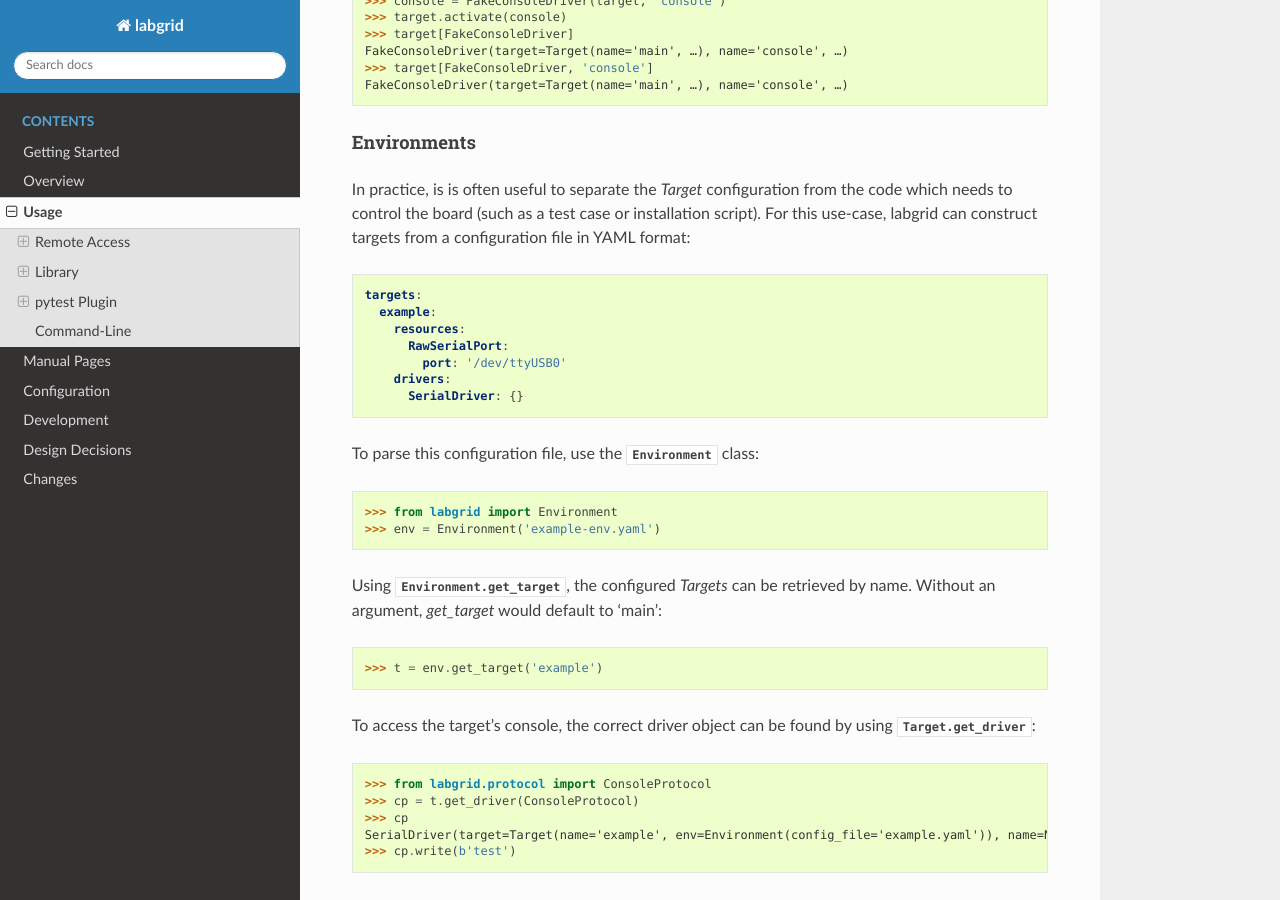
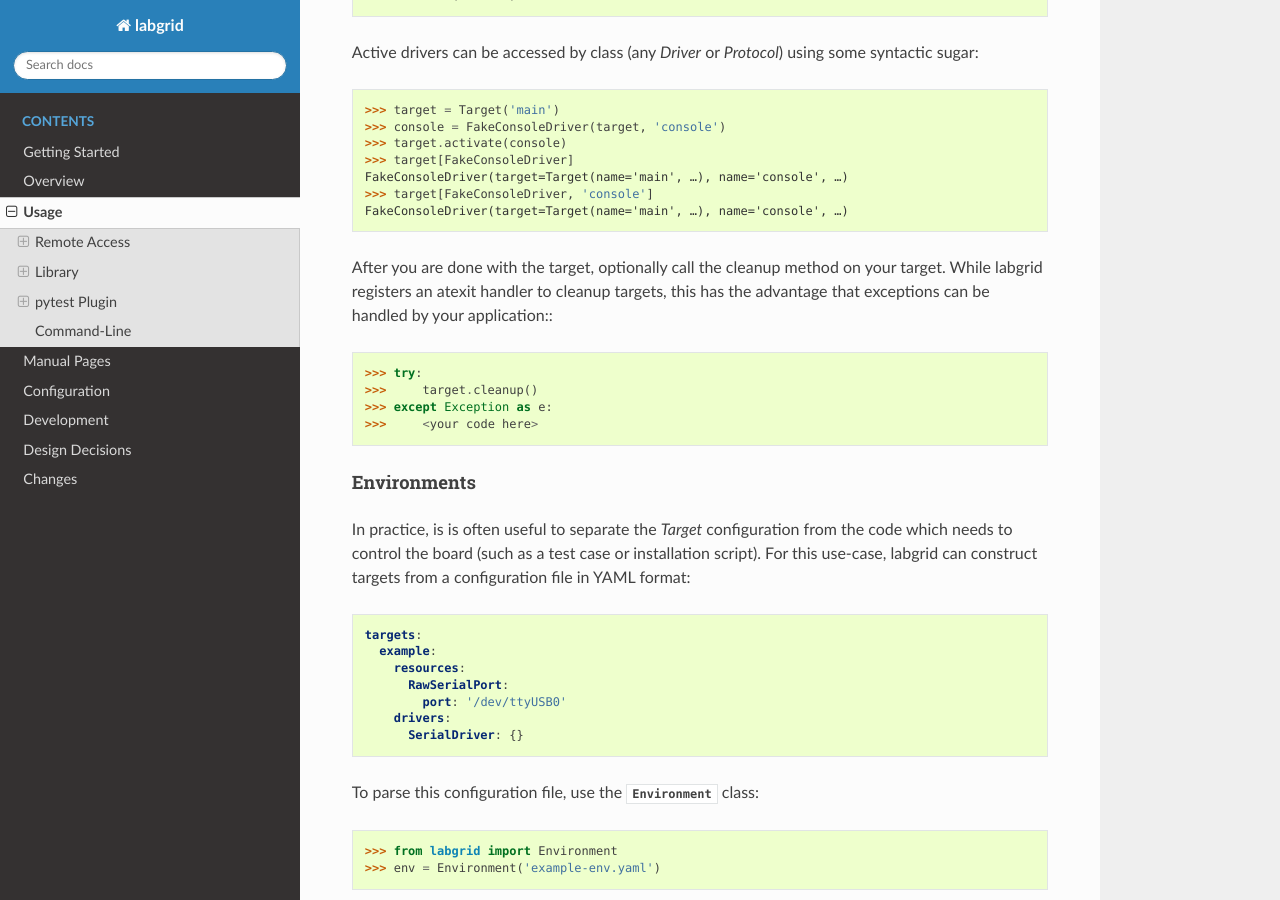
Before and after one commit to labgrid-project/labgrid, a Sphinx documentation site: the page built from doc/usage.rst, in a window 1280 px wide and 900 px high, scrolled down 4125 px. Built offline with Sphinx 7.4.7 and the Read the Docs theme 2.0.0, drawn with Linux system fonts in a browser that asks for light colours; pages that are not in the unit, such as notebooks, are missing from menus; some of the changed text lies outside the part shown.

Commit message:
doc/usage: mention the atexit handler and cleanup
The atexit handler will call cleanup() on the targets, add explicit
instructions how to call it yourself to handle possible exceptions.

Signed-off-by: Rouven Czerwinski <r.czerwinski@pengutronix.de>

```diff
--- a/doc/usage.rst
+++ b/doc/usage.rst
@@ -177,6 +177,10 @@ The labgrid library provides two ways to configure targets with resources and
 drivers: either create the :any:`Target` directly or use :any:`Environment` to
 load a configuration file.
 
+.. note::
+   On exit of your script/application, labgrid will call ``cleanup()`` on the
+   targets using the python atexit module.
+
 Targets
 ^^^^^^^
 At the lower level, a :any:`Target` can be created directly::
@@ -223,6 +227,15 @@ syntactic sugar::
   FakeConsoleDriver(target=Target(name='main', …), name='console', …)
   >>> target[FakeConsoleDriver, 'console']
   FakeConsoleDriver(target=Target(name='main', …), name='console', …)
+
+After you are done with the target, optionally call the cleanup method on your
+target. While labgrid registers an atexit handler to cleanup targets, this has
+the advantage that exceptions can be handled by your application:::
+
+  >>> try:
+  >>>     target.cleanup()
+  >>> except Exception as e:
+  >>>     <your code here>
 
 Environments
 ^^^^^^^^^^^^
```
